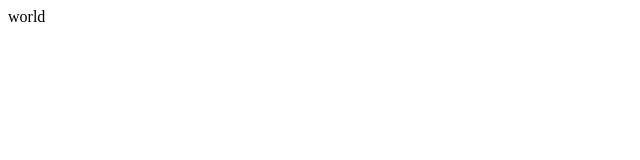
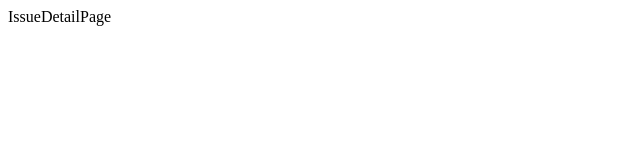
Before and after one commit to mihyunLee/github-issue-viewer, a React (Create React App) app: page /issues/1 in a window 1280 px wide. Shown: the top 160 px of the page, without its empty margins (0-640 px from the left). Built offline with nearby package versions, Linux system fonts and the light colour scheme.

Commit message:
FEAT: 페이지 라우팅 연결

```diff
--- a/src/App.tsx
+++ b/src/App.tsx
@@ -1,7 +1,8 @@
 import React from 'react';
+import AppRouter from './routes/Router';
 
 function App() {
-  return <div className='App'>world</div>;
+  return <AppRouter></AppRouter>;
 }
 
 export default App;
--- /dev/null
+++ b/src/pages/IssueDetailPage.tsx
@@ -0,0 +1,5 @@
+import React from 'react';
+
+export default function IssueDetailPage() {
+  return <div>IssueDetailPage</div>;
+}
--- /dev/null
+++ b/src/pages/IssueListPage.tsx
@@ -0,0 +1,5 @@
+import React from 'react';
+
+export default function IssueListPage() {
+  return <div>IssueListPage</div>;
+}
--- /dev/null
+++ b/src/routes/Router.tsx
@@ -0,0 +1,15 @@
+import React from 'react';
+import { BrowserRouter, Routes, Route } from 'react-router-dom';
+import IssueListPage from '../pages/IssueListPage';
+import IssueDetailPage from '../pages/IssueDetailPage';
+
+export default function AppRouter() {
+  return (
+    <BrowserRouter>
+      <Routes>
+        <Route path='/' element={<IssueListPage />} />
+        <Route path='/issues/:id' element={<IssueDetailPage />} />
+      </Routes>
+    </BrowserRouter>
+  );
+}
```
